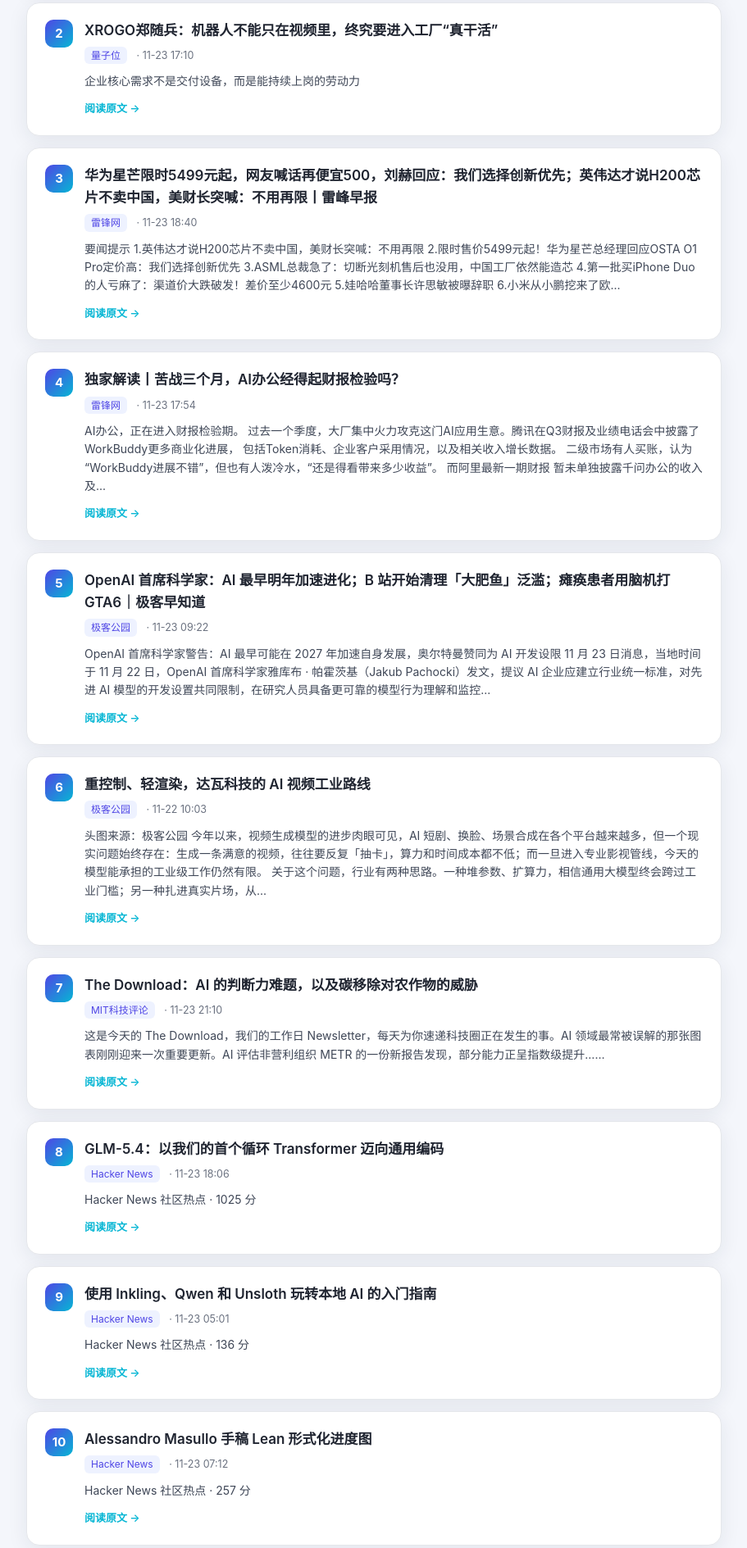
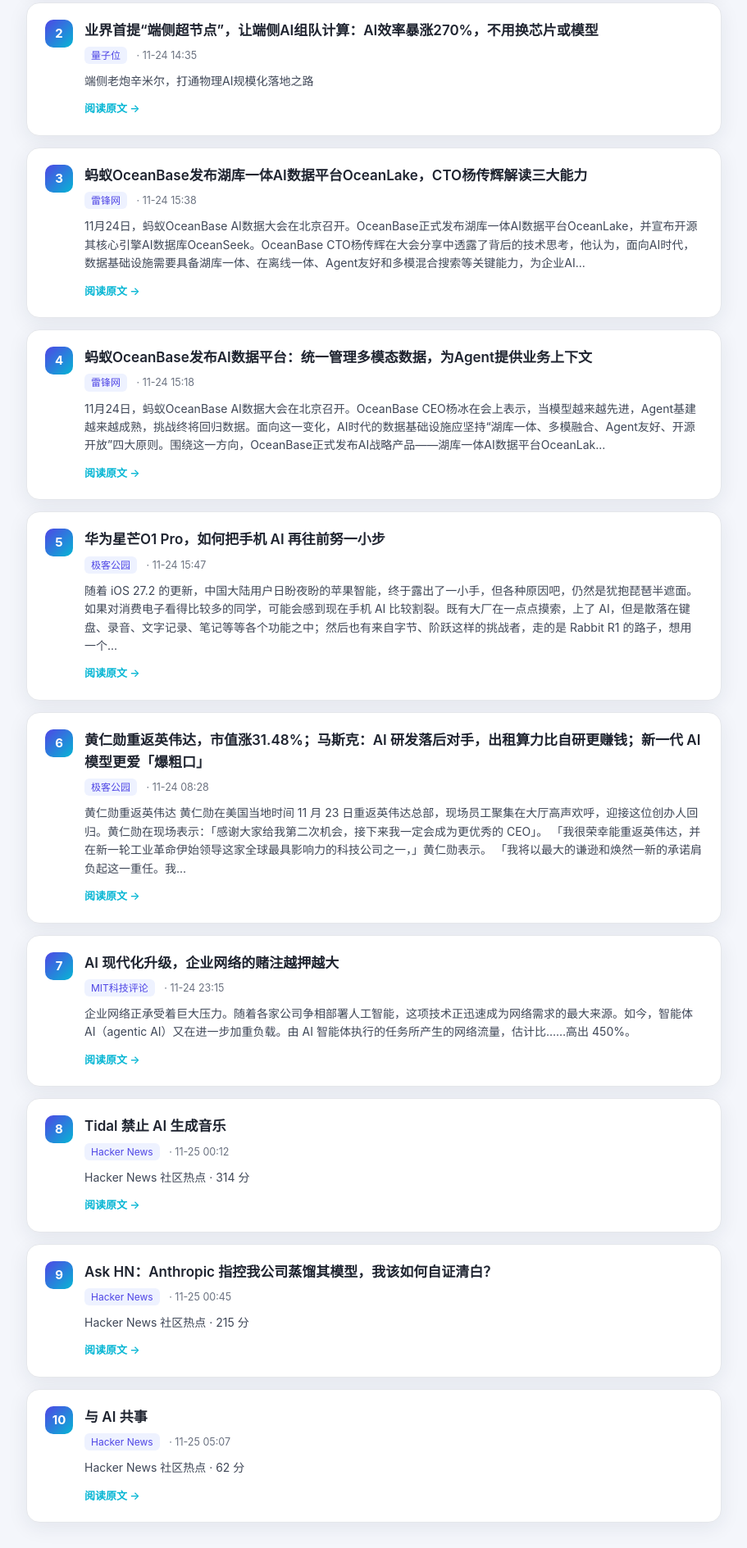
Before and after one commit to yangxe050102/hermes-ai-news, a plain HTML site: page docs/index.html in a window 1280 px wide. Shown: the part 541-2430 px from the top of the page at 82% size, without its empty margins (184-1095 px from the left). Drawn offline with Linux system fonts and the light colour scheme.

Commit message:
Daily AI news briefing 2026-11-25

```diff
--- a/docs/index.html
+++ b/docs/index.html
@@ -4,7 +4,7 @@
 <meta charset="utf-8">
 <meta name="viewport" content="width=device-width, initial-scale=1">
 <meta name="color-scheme" content="light">
-<title>AI 热点日报 · 2026-11-24</title>
+<title>AI 热点日报 · 2026-11-25</title>
 <style>
 :root {
   --bg: #f4f6fb;
@@ -103,12 +103,12 @@ body {
   <div class="wrap">
     <header class="hero">
       <span class="tag">HERMES DAILY</span>
-      <h1>AI 热点日报 · 2026-11-24</h1>
+      <h1>AI 热点日报 · 2026-11-25</h1>
       <div class="sub">AI 领域热点聚合 · 全部内容已翻译为简体中文</div>
       <div class="stats">
         <div><div class="num">10</div><div class="lbl">今日精选</div></div>
         <div><div class="num">5</div><div class="lbl">信息源</div></div>
-        <div><div class="num">2026-11-24</div><div class="lbl">日期</div></div>
+        <div><div class="num">2026-11-25</div><div class="lbl">日期</div></div>
       </div>
     </header>
 
@@ -117,10 +117,10 @@ body {
         <div class="card-top">
           <div class="rank">1</div>
           <div>
-            <a class="title" href="https://www.qbitai.com/2026/11/512195.html" target="_blank" rel="noopener">实测：1450亿参数塞进笔记本，每秒狂飙80+Token！国产端侧大模型杀疯了</a>
-            <div class="meta"><span class="badge">量子位</span> · 11-23 19:01</div>
-            <div class="summary">零Token成本，断网也能自由Vibe Coding</div>
-            <a class="read" href="https://www.qbitai.com/2026/11/512195.html" target="_blank" rel="noopener">阅读原文 →</a>
+            <a class="title" href="https://www.qbitai.com/2026/11/512370.html" target="_blank" rel="noopener">Google Cloud 出海峰会报名开启</a>
+            <div class="meta"><span class="badge">量子位</span> · 11-24 14:52</div>
+            <div class="summary">2027 Google Cloud 出海峰会将于 1 月 14 日在北京中关村国际创新中心举行</div>
+            <a class="read" href="https://www.qbitai.com/2026/11/512370.html" target="_blank" rel="noopener">阅读原文 →</a>
           </div>
         </div>
       </article>
@@ -128,10 +128,10 @@ body {
         <div class="card-top">
           <div class="rank">2</div>
           <div>
-            <a class="title" href="https://www.qbitai.com/2026/11/512179.html" target="_blank" rel="noopener">XROGO郑随兵：机器人不能只在视频里，终究要进入工厂“真干活”</a>
-            <div class="meta"><span class="badge">量子位</span> · 11-23 17:10</div>
-            <div class="summary">企业核心需求不是交付设备，而是能持续上岗的劳动力</div>
-            <a class="read" href="https://www.qbitai.com/2026/11/512179.html" target="_blank" rel="noopener">阅读原文 →</a>
+            <a class="title" href="https://www.qbitai.com/2026/11/512362.html" target="_blank" rel="noopener">业界首提“端侧超节点”，让端侧AI组队计算：AI效率暴涨270%，不用换芯片或模型</a>
+            <div class="meta"><span class="badge">量子位</span> · 11-24 14:35</div>
+            <div class="summary">端侧老炮辛米尔，打通物理AI规模化落地之路</div>
+            <a class="read" href="https://www.qbitai.com/2026/11/512362.html" target="_blank" rel="noopener">阅读原文 →</a>
           </div>
         </div>
       </article>
@@ -139,10 +139,10 @@ body {
         <div class="card-top">
           <div class="rank">3</div>
           <div>
-            <a class="title" href="https://www.leiphone.com/category/zaobao/WvQYh5bertpjOZdF.html" target="_blank" rel="noopener">华为星芒限时5499元起，网友喊话再便宜500，刘赫回应：我们选择创新优先；英伟达才说H200芯片不卖中国，美财长突喊：不用再限丨雷峰早报</a>
-            <div class="meta"><span class="badge">雷锋网</span> · 11-23 18:40</div>
-            <div class="summary">要闻提示 1.英伟达才说H200芯片不卖中国，美财长突喊：不用再限 2.限时售价5499元起！华为星芒总经理回应OSTA O1 Pro定价高：我们选择创新优先 3.ASML总裁急了：切断光刻机售后也没用，中国工厂依然能造芯 4.第一批买iPhone Duo的人亏麻了：渠道价大跌破发！差价至少4600元 5.娃哈哈董事长许思敏被曝辞职 6.小米从小鹏挖来了欧...</div>
-            <a class="read" href="https://www.leiphone.com/category/zaobao/WvQYh5bertpjOZdF.html" target="_blank" rel="noopener">阅读原文 →</a>
+            <a class="title" href="https://www.leiphone.com/category/industrynews/HXbRi8ascVBkUsJP.html" target="_blank" rel="noopener">蚂蚁OceanBase发布湖库一体AI数据平台OceanLake，CTO杨传辉解读三大能力</a>
+            <div class="meta"><span class="badge">雷锋网</span> · 11-24 15:38</div>
+            <div class="summary">11月24日，蚂蚁OceanBase AI数据大会在北京召开。OceanBase正式发布湖库一体AI数据平台OceanLake，并宣布开源其核心引擎AI数据库OceanSeek。OceanBase CTO杨传辉在大会分享中透露了背后的技术思考，他认为，面向AI时代，数据基础设施需要具备湖库一体、在离线一体、Agent友好和多模混合搜索等关键能力，为企业AI...</div>
+            <a class="read" href="https://www.leiphone.com/category/industrynews/HXbRi8ascVBkUsJP.html" target="_blank" rel="noopener">阅读原文 →</a>
           </div>
         </div>
       </article>
@@ -150,10 +150,10 @@ body {
         <div class="card-top">
           <div class="rank">4</div>
           <div>
-            <a class="title" href="https://www.leiphone.com/category/industrynews/A2PIgIjrlQx63RSp.html" target="_blank" rel="noopener">独家解读丨苦战三个月，AI办公经得起财报检验吗？</a>
-            <div class="meta"><span class="badge">雷锋网</span> · 11-23 17:54</div>
-            <div class="summary">AI办公，正在进入财报检验期。 过去一个季度，大厂集中火力攻克这门AI应用生意。腾讯在Q3财报及业绩电话会中披露了WorkBuddy更多商业化进展， 包括Token消耗、企业客户采用情况，以及相关收入增长数据。 二级市场有人买账，认为“WorkBuddy进展不错”，但也有人泼冷水，“还是得看带来多少收益”。 而阿里最新一期财报 暂未单独披露千问办公的收入及...</div>
-            <a class="read" href="https://www.leiphone.com/category/industrynews/A2PIgIjrlQx63RSp.html" target="_blank" rel="noopener">阅读原文 →</a>
+            <a class="title" href="https://www.leiphone.com/category/industrynews/vo7BI6hIy3wL6Mi4.html" target="_blank" rel="noopener">蚂蚁OceanBase发布AI数据平台：统一管理多模态数据，为Agent提供业务上下文</a>
+            <div class="meta"><span class="badge">雷锋网</span> · 11-24 15:18</div>
+            <div class="summary">11月24日，蚂蚁OceanBase AI数据大会在北京召开。OceanBase CEO杨冰在会上表示，当模型越来越先进，Agent基建越来越成熟，挑战终将回归数据。面向这一变化，AI时代的数据基础设施应坚持“湖库一体、多模融合、Agent友好、开源开放”四大原则。围绕这一方向，OceanBase正式发布AI战略产品——湖库一体AI数据平台OceanLak...</div>
+            <a class="read" href="https://www.leiphone.com/category/industrynews/vo7BI6hIy3wL6Mi4.html" target="_blank" rel="noopener">阅读原文 →</a>
           </div>
         </div>
       </article>
@@ -161,10 +161,10 @@ body {
         <div class="card-top">
           <div class="rank">5</div>
           <div>
-            <a class="title" href="http://www.geekpark.net/news/374304" target="_blank" rel="noopener">OpenAI 首席科学家：AI 最早明年加速进化；B 站开始清理「大肥鱼」泛滥；瘫痪患者用脑机打 GTA6｜极客早知道</a>
-            <div class="meta"><span class="badge">极客公园</span> · 11-23 09:22</div>
-            <div class="summary">OpenAI 首席科学家警告：AI 最早可能在 2027 年加速自身发展，奥尔特曼赞同为 AI 开发设限 11 月 23 日消息，当地时间于 11 月 22 日，OpenAI 首席科学家雅库布 · 帕霍茨基（Jakub Pachocki）发文，提议 AI 企业应建立行业统一标准，对先进 AI 模型的开发设置共同限制，在研究人员具备更可靠的模型行为理解和监控...</div>
-            <a class="read" href="http://www.geekpark.net/news/374304" target="_blank" rel="noopener">阅读原文 →</a>
+            <a class="title" href="http://www.geekpark.net/news/374417" target="_blank" rel="noopener">华为星芒O1 Pro，如何把手机 AI 再往前努一小步</a>
+            <div class="meta"><span class="badge">极客公园</span> · 11-24 15:47</div>
+            <div class="summary">随着 iOS 27.2 的更新，中国大陆用户日盼夜盼的苹果智能，终于露出了一小手，但各种原因吧，仍然是犹抱琵琶半遮面。 如果对消费电子看得比较多的同学，可能会感到现在手机 AI 比较割裂。既有大厂在一点点摸索，上了 AI，但是散落在键盘、录音、文字记录、笔记等等各个功能之中；然后也有来自字节、阶跃这样的挑战者，走的是 Rabbit R1 的路子，想用一个...</div>
+            <a class="read" href="http://www.geekpark.net/news/374417" target="_blank" rel="noopener">阅读原文 →</a>
           </div>
         </div>
       </article>
@@ -172,10 +172,10 @@ body {
         <div class="card-top">
           <div class="rank">6</div>
           <div>
-            <a class="title" href="http://www.geekpark.net/news/374303" target="_blank" rel="noopener">重控制、轻渲染，达瓦科技的 AI 视频工业路线</a>
-            <div class="meta"><span class="badge">极客公园</span> · 11-22 10:03</div>
-            <div class="summary">头图来源：极客公园 今年以来，视频生成模型的进步肉眼可见，AI 短剧、换脸、场景合成在各个平台越来越多，但一个现实问题始终存在：生成一条满意的视频，往往要反复「抽卡」，算力和时间成本都不低；而一旦进入专业影视管线，今天的模型能承担的工业级工作仍然有限。 关于这个问题，行业有两种思路。一种堆参数、扩算力，相信通用大模型终会跨过工业门槛；另一种扎进真实片场，从...</div>
-            <a class="read" href="http://www.geekpark.net/news/374303" target="_blank" rel="noopener">阅读原文 →</a>
+            <a class="title" href="http://www.geekpark.net/news/374375" target="_blank" rel="noopener">黄仁勋重返英伟达，市值涨31.48%；马斯克：AI 研发落后对手，出租算力比自研更赚钱；新一代 AI 模型更爱「爆粗口」</a>
+            <div class="meta"><span class="badge">极客公园</span> · 11-24 08:28</div>
+            <div class="summary">黄仁勋重返英伟达 黄仁勋在美国当地时间 11 月 23 日重返英伟达总部，现场员工聚集在大厅高声欢呼，迎接这位创办人回归。黄仁勋在现场表示：「感谢大家给我第二次机会，接下来我一定会成为更优秀的 CEO」。 「我很荣幸能重返英伟达，并在新一轮工业革命伊始领导这家全球最具影响力的科技公司之一，」黄仁勋表示。 「我将以最大的谦逊和焕然一新的承诺肩负起这一重任。我...</div>
+            <a class="read" href="http://www.geekpark.net/news/374375" target="_blank" rel="noopener">阅读原文 →</a>
           </div>
         </div>
       </article>
@@ -183,10 +183,10 @@ body {
         <div class="card-top">
           <div class="rank">7</div>
           <div>
-            <a class="title" href="https://www.technologyreview.com/2026/11/23/1149548/the-download-ai-judgment-problem-carbon-removal-crop-threat/" target="_blank" rel="noopener">The Download：AI 的判断力难题，以及碳移除对农作物的威胁</a>
-            <div class="meta"><span class="badge">MIT科技评论</span> · 11-23 21:10</div>
-            <div class="summary">这是今天的 The Download，我们的工作日 Newsletter，每天为你速递科技圈正在发生的事。AI 领域最常被误解的那张图表刚刚迎来一次重要更新。AI 评估非营利组织 METR 的一份新报告发现，部分能力正呈指数级提升……</div>
-            <a class="read" href="https://www.technologyreview.com/2026/11/23/1149548/the-download-ai-judgment-problem-carbon-removal-crop-threat/" target="_blank" rel="noopener">阅读原文 →</a>
+            <a class="title" href="https://www.technologyreview.com/2026/11/24/1148091/raising-the-stakes-for-enterprise-networks-with-ai-modernization/" target="_blank" rel="noopener">AI 现代化升级，企业网络的赌注越押越大</a>
+            <div class="meta"><span class="badge">MIT科技评论</span> · 11-24 23:15</div>
+            <div class="summary">企业网络正承受着巨大压力。随着各家公司争相部署人工智能，这项技术正迅速成为网络需求的最大来源。如今，智能体 AI（agentic AI）又在进一步加重负载。由 AI 智能体执行的任务所产生的网络流量，估计比……高出 450%。</div>
+            <a class="read" href="https://www.technologyreview.com/2026/11/24/1148091/raising-the-stakes-for-enterprise-networks-with-ai-modernization/" target="_blank" rel="noopener">阅读原文 →</a>
           </div>
         </div>
       </article>
@@ -194,10 +194,10 @@ body {
         <div class="card-top">
           <div class="rank">8</div>
           <div>
-            <a class="title" href="https://z.ai/blog/glm-5.4" target="_blank" rel="noopener">GLM-5.4：以我们的首个循环 Transformer 迈向通用编码</a>
-            <div class="meta"><span class="badge">Hacker News</span> · 11-23 18:06</div>
-            <div class="summary">Hacker News 社区热点 · 1025 分</div>
-            <a class="read" href="https://z.ai/blog/glm-5.4" target="_blank" rel="noopener">阅读原文 →</a>
+            <a class="title" href="https://variety.com/2026/music/news/tidal-bans-ai-generated-music-1236956924/" target="_blank" rel="noopener">Tidal 禁止 AI 生成音乐</a>
+            <div class="meta"><span class="badge">Hacker News</span> · 11-25 00:12</div>
+            <div class="summary">Hacker News 社区热点 · 314 分</div>
+            <a class="read" href="https://variety.com/2026/music/news/tidal-bans-ai-generated-music-1236956924/" target="_blank" rel="noopener">阅读原文 →</a>
           </div>
         </div>
       </article>
@@ -205,10 +205,10 @@ body {
         <div class="card-top">
           <div class="rank">9</div>
           <div>
-            <a class="title" href="https://www.gpupartner.com/blog/beginners-guide-local-ai-inkling-qwen-unsloth" target="_blank" rel="noopener">使用 Inkling、Qwen 和 Unsloth 玩转本地 AI 的入门指南</a>
-            <div class="meta"><span class="badge">Hacker News</span> · 11-23 05:01</div>
-            <div class="summary">Hacker News 社区热点 · 136 分</div>
-            <a class="read" href="https://www.gpupartner.com/blog/beginners-guide-local-ai-inkling-qwen-unsloth" target="_blank" rel="noopener">阅读原文 →</a>
+            <a class="title" href="https://news.ycombinator.com/item?id=50630809" target="_blank" rel="noopener">Ask HN：Anthropic 指控我公司蒸馏其模型，我该如何自证清白？</a>
+            <div class="meta"><span class="badge">Hacker News</span> · 11-25 00:45</div>
+            <div class="summary">Hacker News 社区热点 · 215 分</div>
+            <a class="read" href="https://news.ycombinator.com/item?id=50630809" target="_blank" rel="noopener">阅读原文 →</a>
           </div>
         </div>
       </article>
@@ -216,10 +216,10 @@ body {
         <div class="card-top">
           <div class="rank">10</div>
           <div>
-            <a class="title" href="https://claude.ai/artifact/CtQyX8qfYAF822bgHJHHE3" target="_blank" rel="noopener">Alessandro Masullo 手稿 Lean 形式化进度图</a>
-            <div class="meta"><span class="badge">Hacker News</span> · 11-23 07:12</div>
-            <div class="summary">Hacker News 社区热点 · 257 分</div>
-            <a class="read" href="https://claude.ai/artifact/CtQyX8qfYAF822bgHJHHE3" target="_blank" rel="noopener">阅读原文 →</a>
+            <a class="title" href="https://www.anthropic.com/research/working-with-ai" target="_blank" rel="noopener">与 AI 共事</a>
+            <div class="meta"><span class="badge">Hacker News</span> · 11-25 05:07</div>
+            <div class="summary">Hacker News 社区热点 · 62 分</div>
+            <a class="read" href="https://www.anthropic.com/research/working-with-ai" target="_blank" rel="noopener">阅读原文 →</a>
           </div>
         </div>
       </article>
```
